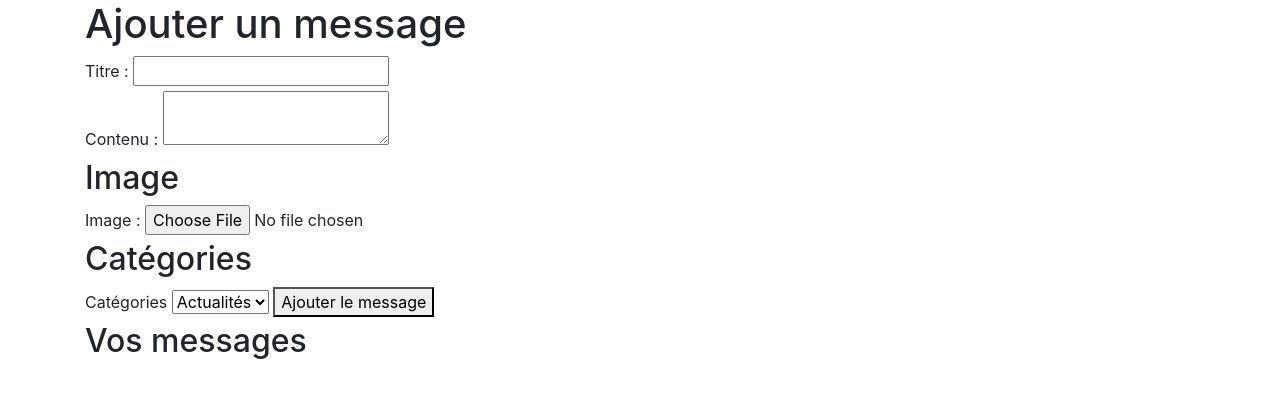
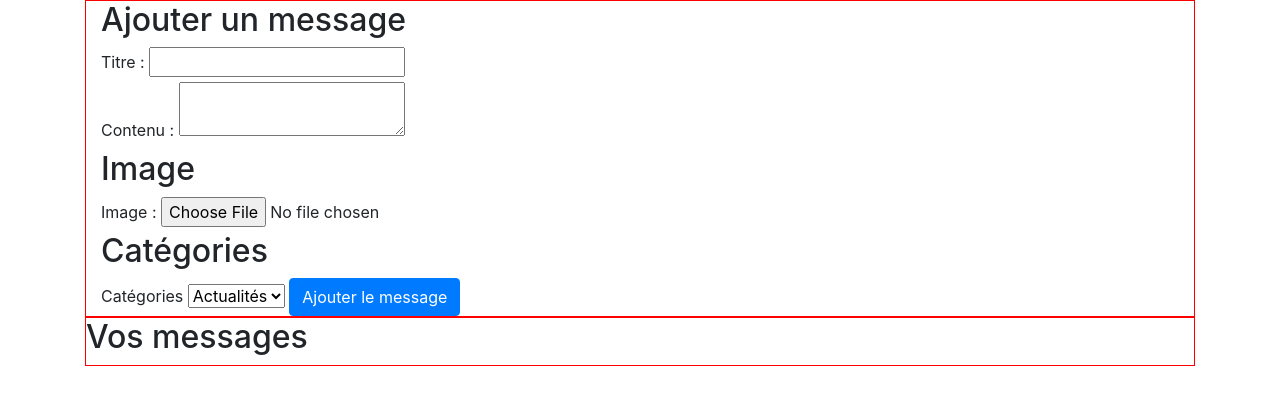
Before and after one commit to MM12300/Projet-3, a PHP site: page / in a window 1280 px wide. Shown: the top 405 px of the page. Run offline with PHP 8.4, Linux system fonts and the light colour scheme; data comes from the database, SQL or seed files in the repository; data that the repository does not hold is empty.

Commit message:
expriences

```diff
--- a/index.php
+++ b/index.php
@@ -331,11 +331,19 @@ if (isset($_GET['edit']) && !empty($_GET['edit'])) {
 </head>
 
 <body class="container">
+    <header class="row">
+
+    </header>
     <main>
         <!-- Input to  `messages` -->
         <section class="row" id="add-mess">
             <div class="col-12">
-                <h1>Ajouter un message</h1>
+                <h2><?php if (!$message) {
+                            echo "Ajouter un message";
+                        } else {
+                            echo "Modifier votre message";
+                        };
+                        ?></h2>
                 <form method="post" enctype="multipart/form-data">
                     <div>
                         <label for="titre">Titre : </label>
@@ -366,7 +374,7 @@ if (isset($_GET['edit']) && !empty($_GET['edit'])) {
                         </div>
                         <?php endforeach; ?>
                     </select>
-                    <button>
+                    <button class="btn btn-primary">
                         <!-- change the button if post a new message or update an old one -->
                         <?php if (!$message) {
                             echo "Ajouter le message";
@@ -384,12 +392,13 @@ if (isset($_GET['edit']) && !empty($_GET['edit'])) {
             <h2>Vos messages</h2>
             <?php foreach ($messages as $message) : ?>
             <section class="row">
-                <h2>
-                    <!-- BUTTONS & TITLE -->
-                    <a><?= $message['title'] ?></a></h2>
+                <!-- BUTTONS & TITLE -->
+                <div class="col-12 d-flex flex-row">
+                <h2><a><?= $message['title'] ?></a></h2>
                 <a href="index.php?edit=<?= $message['id'] ?>">Modifier</a>
                 <a href="index.php?delete=<?= $message['id'] ?>">Supprimer</a>
-                <div>
+                </div>
+                <div class="col-12">
                     <p>
                         <!-- DATE & CATEGORIES -->
                         Publié le <?= date('d/m/Y à H:i:s', strtotime($message['created_at'])) ?>
@@ -403,7 +412,7 @@ if (isset($_GET['edit']) && !empty($_GET['edit'])) {
                             ?>
                     </p>
                 </div>
-                <div><?= substr(strip_tags($message['content']), 0, 300) . '...' ?></div>
+                <div class="col-12"><?= substr(strip_tags($message['content']), 0, 300) . '...' ?></div>
                 <?php
                     // On vérifie si l'article a un image
                     if ($message['featured_image'] != null) :
@@ -425,6 +434,9 @@ if (isset($_GET['edit']) && !empty($_GET['edit'])) {
             </section>
             <?php endforeach; ?>
 
+
+
+
         </section>
     </main>
     <!-- BOOTSTRAP    -->
--- a/style.css
+++ b/style.css
@@ -0,0 +1,7 @@
+/* FRAMES FOR LAYOUT */
+#display-mess, #add-mess{
+    border:red 1px solid;
+    width:100%;
+    margin:0;
+    padding:0;
+}
```
